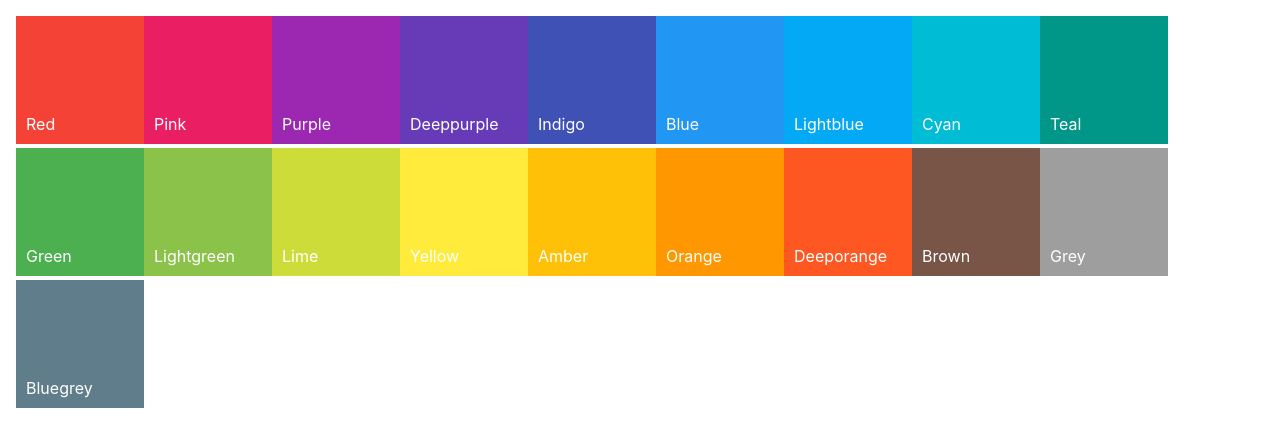
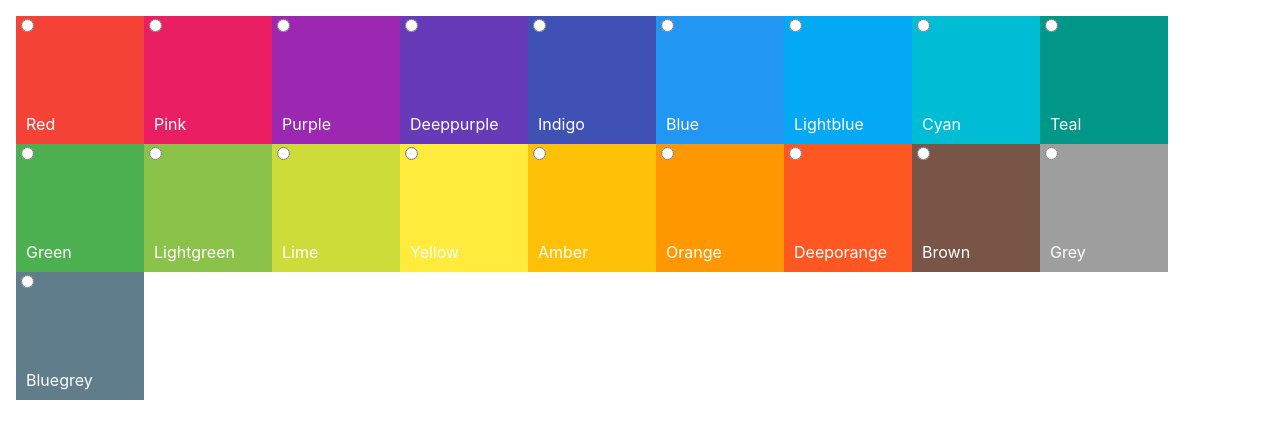
Before and after one commit to OpenYong/My-Color-Picker, a React (Create React App) app: page / in a window 1280 px wide. Shown: the top 446 px of the page. Built offline with nearby package versions, Linux system fonts and the light colour scheme.

Commit message:
Add react-copy-to-clipboard

```diff
--- a/package.json
+++ b/package.json
@@ -7,6 +7,7 @@
     "@testing-library/react": "^13.3.0",
     "@testing-library/user-event": "^13.5.0",
     "react": "^18.2.0",
+    "react-copy-to-clipboard": "^5.1.0",
     "react-dom": "^18.2.0",
     "react-scripts": "5.0.1",
     "web-vitals": "^2.1.4"
--- a/src/components/ColorContainer.js
+++ b/src/components/ColorContainer.js
@@ -1,20 +1,45 @@
-import React from "react";
+import React, { useState, useCallback, useRef } from "react";
 import styles from "./ColorContainer.module.css";
+
+import { CopyToClipboard } from "react-copy-to-clipboard";
 
 const ColorContainer = (props) => {
   const { colorName, colorCode } = props;
+  const [isCopied, setIsCopied] = useState(false);
+  const [isPicked, setIsPicked] = useState(false);
+
+  const pickedColorInput = useRef();
+
+  //   const copyHandler = () => {
+  //     setIsCopied(isCopied);
+  //   };
+
+  const onChangeHandler = () => {
+    setIsPicked((prevState) => !prevState);
+  };
+
   return (
+    <CopyToClipboard text={colorCode}>
       <div
         style={{
           background: props.colorCode,
         }}
-      className={styles["color-container"]}
+        className={`${styles["color-container"]} ${isPicked && styles.picked}`}
       >
         <div className={styles["color-name"]}>
           <span>{colorName}</span>
         </div>
-      <button className={styles["copy-btn"]}>Pick!</button>
+        <input
+          type="radio"
+          id={colorCode}
+          value={colorName}
+          name="main-colors"
+          ref={pickedColorInput}
+          onChange={onChangeHandler}
+        />
+        <label for={colorCode} className={styles["copy-btn"]}></label>
       </div>
+    </CopyToClipboard>
   );
 };
 
--- a/src/components/ColorContainer.module.css
+++ b/src/components/ColorContainer.module.css
@@ -5,22 +5,25 @@
   display: inline-block;
   position: relative;
   cursor: pointer;
-  /* border-radius: 0.5rem; */
 }
 
 .copy-btn {
-  padding: 0.5em;
-  min-width: 5rem;
+  width: 100%;
+  height: 100%;
   position: absolute;
   top: 50%;
   left: 50%;
   transform: translate(-50%, -50%);
   font-size: 1rem;
   color: white;
-  border: none;
+  border: 5px solid rgba(255, 255, 255, 0.2);
   opacity: 0;
-  background-color: rgba(255, 255, 255, 0.1);
+  background-color: rgba(255, 255, 255, 0);
   transition: opacity 200ms ease-in;
+}
+
+.color-container.picked {
+  border: 2px solid #fff;
 }
 
 .color-container:hover .copy-btn {
--- a/src/components/Palette.js
+++ b/src/components/Palette.js
@@ -4,12 +4,16 @@ import styles from "./Palette.module.css";
 
 const Palette = (props) => {
   const { colors, emoji, id, paletteName } = props;
-  console.log(colors);
+  //   console.log(colors);
   return (
     <div className={styles.palette}>
       <div className={styles["palette-colors"]}>
         {colors.map((color) => (
-          <ColorContainer colorName={color.name} colorCode={color.color} />
+          <ColorContainer
+            key={color.color}
+            colorName={color.name}
+            colorCode={color.color}
+          />
         ))}
       </div>
     </div>
--- a/src/index.css
+++ b/src/index.css
@@ -1,13 +1,19 @@
+*,
+*::before,
+*::after {
+  box-sizing: border-box;
+}
+
 body {
   margin: 0;
-  font-family: -apple-system, BlinkMacSystemFont, 'Segoe UI', 'Roboto', 'Oxygen',
-    'Ubuntu', 'Cantarell', 'Fira Sans', 'Droid Sans', 'Helvetica Neue',
+  font-family: -apple-system, BlinkMacSystemFont, "Segoe UI", "Roboto", "Oxygen",
+    "Ubuntu", "Cantarell", "Fira Sans", "Droid Sans", "Helvetica Neue",
     sans-serif;
   -webkit-font-smoothing: antialiased;
   -moz-osx-font-smoothing: grayscale;
 }
 
 code {
-  font-family: source-code-pro, Menlo, Monaco, Consolas, 'Courier New',
+  font-family: source-code-pro, Menlo, Monaco, Consolas, "Courier New",
     monospace;
 }
```
Also changed, not shown: 1 other file (tests, documents, lock files or other folders). Lines whose indentation alone changed are shown as unchanged.
